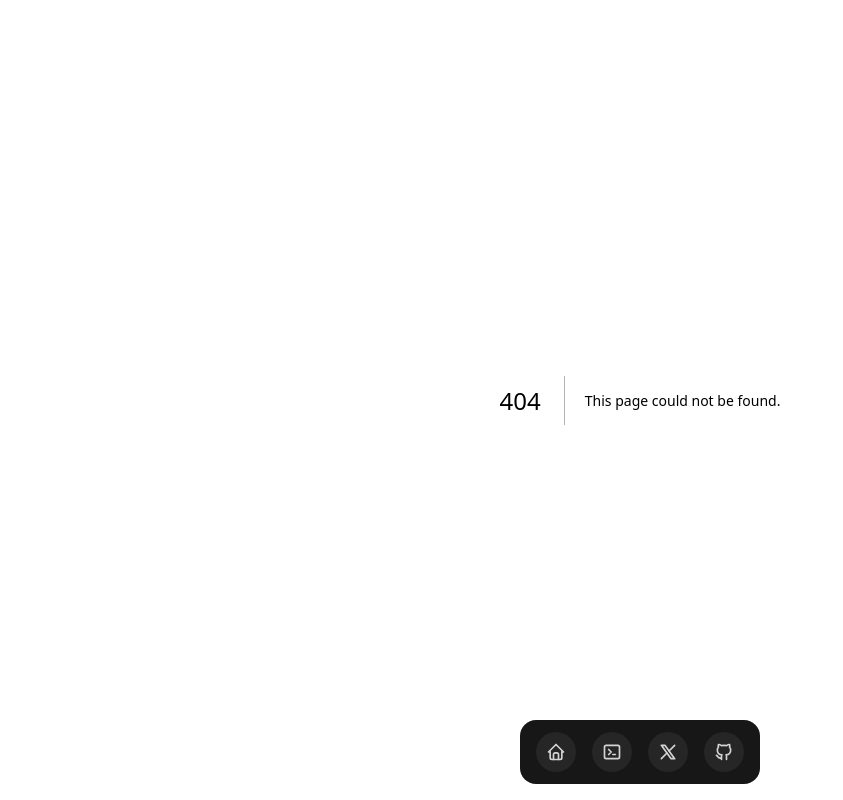
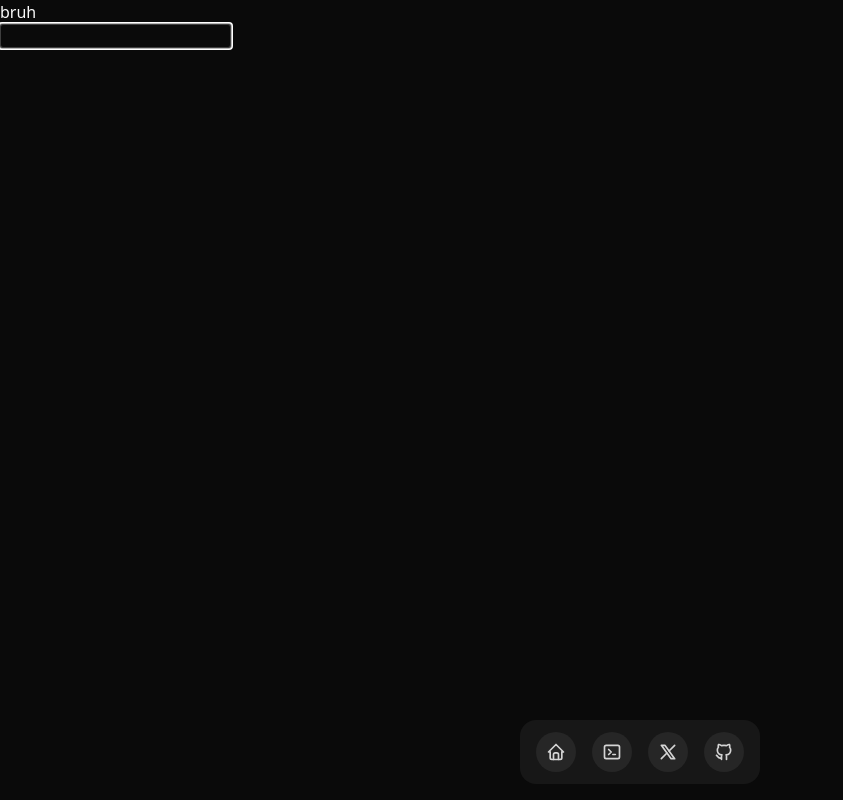
Before and after one commit to MahmoudHilani/portfolio, a Next.js app: page /interpreter in a window 1280 px wide. Before the commit this address had no page. Shown: the whole page, without its empty margins (0-843 px from the left). Built offline with nearby package versions, Linux system fonts and the light colour scheme.

Commit message:
wip: in-browser interpreter

```diff
--- /dev/null
+++ b/src/app/api/interpret/route.ts
@@ -0,0 +1,16 @@
+import { NextRequest, NextResponse } from "next/server";
+
+export async function POST(req: NextRequest, res: NextResponse) {
+    const response = await fetch("https://gointerpreter-production.up.railway.app/interpret",
+        {
+            method: "POST",
+            headers: {
+                "Content-Type": "application/json",
+            },
+            body: JSON.stringify(req.body),
+        }
+    );
+
+    const data = await response.json();
+    return Response.json({data});
+}
--- /dev/null
+++ b/src/app/interpreter/page.tsx
@@ -0,0 +1,8 @@
+import GoTerminal from "@/components/go-interpreter";
+export default function InterpreterPage() {
+    return (
+        <div>
+            <GoTerminal />
+        </div>
+    )
+}
--- a/src/app/projects/page.tsx
+++ b/src/app/projects/page.tsx
@@ -3,25 +3,27 @@ import {
   GlowingStarsDescription,
   GlowingStarsTitle,
 } from "@/components/ui/glowing-stars";
+import Link from "next/link";
 
 export default function ProjectsPage() {
   // Sample project data
   const projects = [
     {
-      title: "Portfolio Website",
+      title: "Go Interpreter",
       description:
-        "A modern portfolio website built with Next.js and Tailwind CSS.",
+        "A Go interpreter built from scratch. Click here to try it out.",
+        href: "/interpreter"
     },
-    {
-      title: "E-commerce Platform",
-      description:
-        "A full-stack e-commerce solution with secure payment processing.",
-    },
-    {
-      title: "Mobile App",
-      description:
-        "A cross-platform mobile application built with React Native.",
-    },
+    // {
+    //   title: "E-commerce Platform",
+    //   description:
+    //     "A full-stack e-commerce solution with secure payment processing.",
+    // },
+    // {
+    //   title: "Mobile App",
+    //   description:
+    //     "A cross-platform mobile application built with React Native.",
+    // },
   ];
 
   return (
@@ -32,6 +34,7 @@ export default function ProjectsPage() {
       <section className="flex justify-center">
         <div className="grid grid-cols-1 md:grid-cols-2 lg:grid-cols-3 gap-8 max-w-6xl mx-auto">
           {projects.map((project, index) => (
+            <Link href={`${project.href}`} key={index}>
             <GlowingStarsBackgroundCard key={index} className="h-full mx-auto">
               <GlowingStarsTitle>{project.title}</GlowingStarsTitle>
               <div className="flex justify-between items-end mt-4">
@@ -43,6 +46,7 @@ export default function ProjectsPage() {
                 </div>
               </div>
             </GlowingStarsBackgroundCard>
+            </Link>
           ))}
         </div>
       </section>
--- /dev/null
+++ b/src/components/go-interpreter.tsx
@@ -0,0 +1,97 @@
+"use client";
+
+import React, { useState, useRef, useEffect } from "react";
+
+const API_URL = "/api/interpret";
+
+const GoTerminal: React.FC = () => {
+  const [input, setInput] = useState("");
+  const [output, setOutput] = useState<string[]>([]);
+  const [history, setHistory] = useState<string[]>([]);
+  const [historyIndex, setHistoryIndex] = useState(-1);
+  const [isLoading, setIsLoading] = useState(false);
+  const inputRef = useRef<HTMLInputElement>(null);
+
+  const handleSubmit = async (e: React.FormEvent) => {
+    e.preventDefault();
+
+    if (!input.trim() || isLoading) return;
+
+    setHistory([...history, input]);
+    setHistoryIndex(-1);
+
+    setOutput([...output, `${input}\n`]);
+    setIsLoading(true);
+
+    try {
+      const response = await fetch(API_URL, {
+        method: "POST",
+        headers: {
+          "Content-Type": "application/json",
+        },
+        body: JSON.stringify({ code: input }),
+      });
+
+      const data = await response.json();
+
+      if (data.error) {
+        setOutput((prev) => [...prev, `Error: ${data.error}`]);
+      } else {
+        setOutput((prev) => [...prev, data.result || "No output"]);
+      }
+    } catch (error) {
+      setOutput((prev) => [...prev, "Connection error. Can't reach service."]);
+    } finally {
+      setIsLoading(false);
+      setInput("");
+    }
+  };
+
+  const handleKeyDown = (e: React.KeyboardEvent<HTMLInputElement>) => {
+    if (e.key === "ArrowUp") {
+      e.preventDefault();
+      if (historyIndex < history.length - 1) {
+        const newIndex = historyIndex + 1;
+        setHistoryIndex(newIndex);
+        setInput(history[history.length - 1 - newIndex]);
+      }
+    } else if (e.key === "ArrowDown") {
+      e.preventDefault();
+      if (historyIndex > 0) {
+        const newIndex = historyIndex - 1;
+        setHistoryIndex(newIndex);
+        setInput(history[history.length - 1 - newIndex]);
+      } else if (historyIndex === 0) {
+        setHistoryIndex(-1);
+        setInput("");
+      }
+    }
+  };
+
+  return (
+    <div className="terminal" onClick={() => inputRef.current?.focus()}>
+      <div className="terminal header">bruh</div>
+      <div className="terminal body">
+        {output.map((line, index) => (
+          <div key={index} className="terminal line">
+            {line}
+          </div>
+        ))}
+      </div>
+      <form onSubmit={handleSubmit}>
+        <input
+          ref={inputRef}
+          type="text"
+          value={input}
+          onChange={(e) => setInput(e.target.value)}
+          onKeyDown={handleKeyDown}
+          className="terminal input"
+          disabled={isLoading}
+          autoFocus
+        ></input>
+      </form>
+    </div>
+  );
+};
+
+export default GoTerminal;
```
